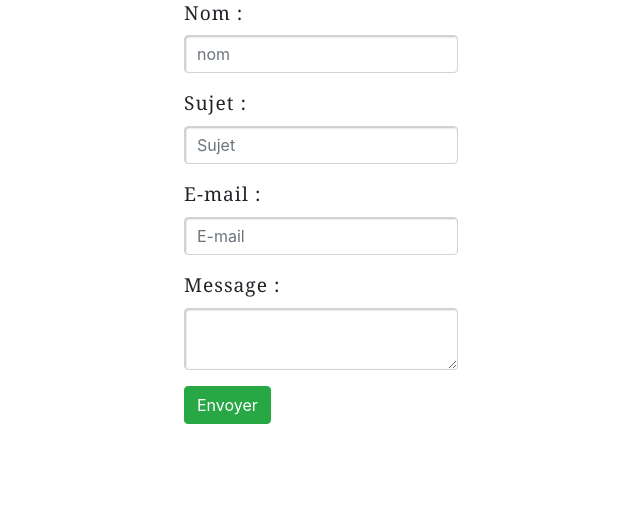
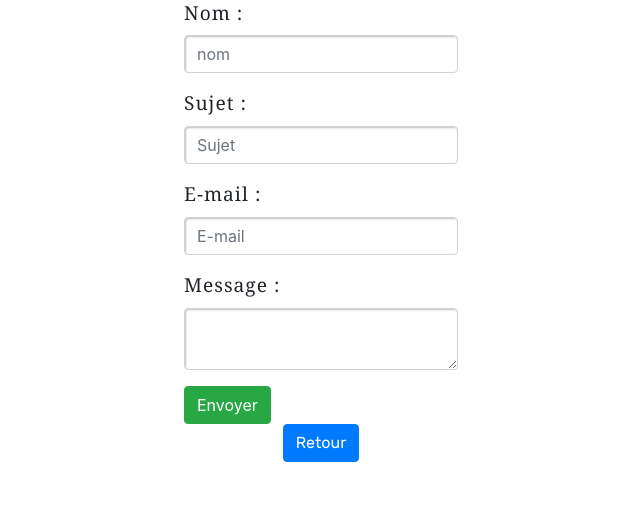
Before and after one commit to cnvvcvlad/ChessTeam, a PHP site: page /ChessTeam/vue/contact.php in a window 1280 px wide. Shown: the part 103-628 px from the top of the page, without its empty margins (319-959 px from the left). Run offline with PHP 8.4, Linux system fonts and the light colour scheme; data that the repository does not hold is empty; some libraries are stand-ins or nearby versions; some web fonts are replaced.

Commit message:
updated buttons

```diff
--- a/vue/conditions.php
+++ b/vue/conditions.php
@@ -28,9 +28,9 @@
             <p>Des sanctions peuvent être prises à l’encontre de l’utilisateur en cas de non-respect des consignes et <a href="https://fr.wikipedia.org/wiki/R%C3%A8glement_g%C3%A9n%C3%A9ral_sur_la_protection_des_donn%C3%A9es" target="_blank"> les règles RGPD.</a></p>
         </li>
 
-        <?php if(isset($_SERVER['HTTP_REFERER'])) : ?>
-        <div class="d-flex justify-content-end"><a class="btn btn-primary" href="/ChessTeam/<?= basename($_SERVER['HTTP_REFERER']); ?>">Retour à l'accueil</a>
-        <?php endif; ?>
+        <div class="d-flex justify-content-end">
+            <a class="btn mb-5 btn-primary" href="/ProjectTesting/ChessTeam/<?= substr(basename($_SERVER['HTTP_REFERER']), 0) ?>">Retour</a>
+        </div>
         </div>
     </ol>
 </div>
--- a/vue/contact.php
+++ b/vue/contact.php
@@ -25,13 +25,9 @@
         <button type="submit" name="contact" class="btn btn-success">Envoyer</button>
 <!--        <input type="submit" name="contact" class="btn btn-success" value="Envoyer">-->
     </form>
-
-
-    <?php if(isset($_SERVER['HTTP_REFERER'])) : ?>
-    <div class="d-flex justify-content-end"><a class="btn btn-primary" href="/ChessTeam/<?= basename($_SERVER['HTTP_REFERER']); ?>">Retour à l'accueil</a>
-        <?php endif; ?>
+    <div class="d-flex justify-content-end">
+        <a class="btn mb-5 btn-primary" href="/ProjectTesting/ChessTeam/<?= substr(basename($_SERVER['HTTP_REFERER']), 0) ?>">Retour</a>
     </div>
-    </ol>
 </div>
 
 
--- a/vue/mentions.php
+++ b/vue/mentions.php
@@ -53,9 +53,9 @@
 
         <p>En utilisant notre site, vous consentez à notre politique de confidentialité.</p></li>
     </ol>
-    <?php if(isset($_SERVER['HTTP_REFERER'])) : ?>
-    <div class="d-flex justify-content-end"><a class="btn btn-primary" href="/ChessTeam/<?= basename($_SERVER['HTTP_REFERER']); ?>">Retour à l'accueil</a></div>
-    <?php endif; ?>
+    <div class="d-flex justify-content-end">
+        <a class="btn mb-5 btn-primary" href="/ProjectTesting/ChessTeam/<?= substr(basename($_SERVER['HTTP_REFERER']), 0) ?>">Retour</a>
+    </div>
 </div>
 
 
```
Also changed, not shown: vue/questions.php (+3 -4 lines).
